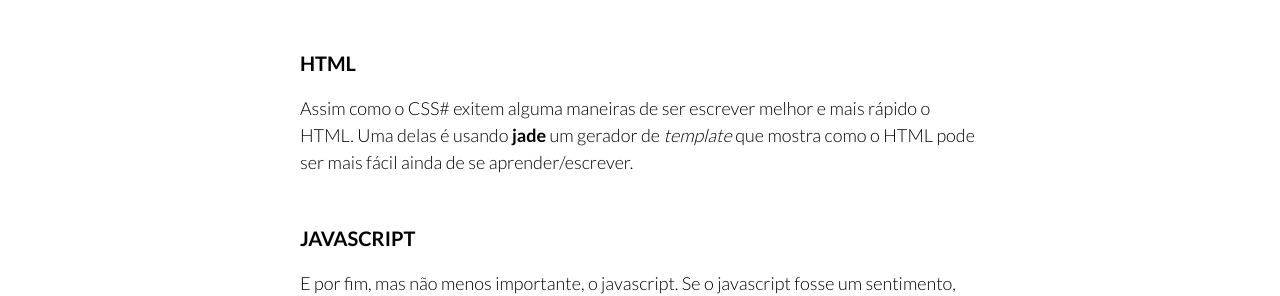
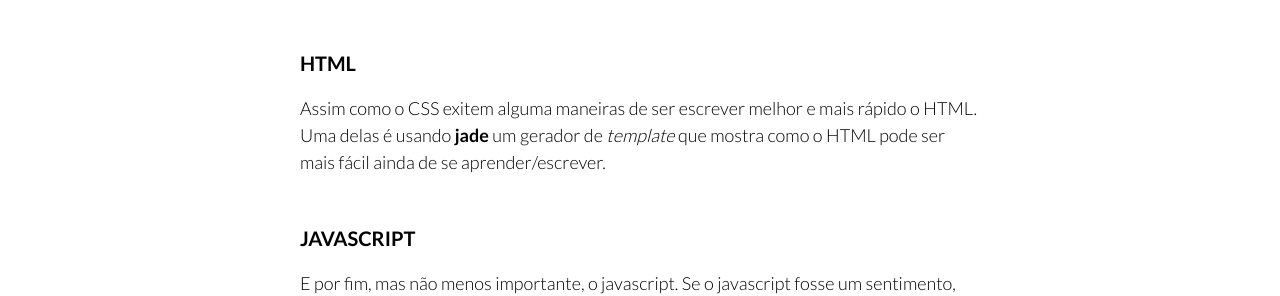
Before and after one commit to deglier/deglier.github.io, a Jekyll site: the page built from _posts/2015-11-16-vamos-combinar-assim.md, in a window 1280 px wide. Shown: the part 750-1046 px from the top of the page. Built offline with Jekyll 4.4.1, drawn with Linux system fonts in a browser that asks for light colours; some web fonts are replaced; comment, search, counter and statistics services are not loaded.

```diff
--- a/_posts/2015-11-16-vamos-combinar-assim.md
+++ b/_posts/2015-11-16-vamos-combinar-assim.md
@@ -24,7 +24,7 @@ Com foco sempre que o possível em pré processadores, mas sempre dando exemplos
 
 ### HTML
 
-Assim como o CSS# exitem alguma maneiras de ser escrever melhor e mais rápido o HTML. Uma delas é usando **jade** um gerador de *template* que mostra como o HTML pode ser mais fácil ainda de se aprender/escrever.
+Assim como o CSS exitem alguma maneiras de ser escrever melhor e mais rápido o HTML. Uma delas é usando **jade** um gerador de *template* que mostra como o HTML pode ser mais fácil ainda de se aprender/escrever.
 
 ### JavaScript
 
```
